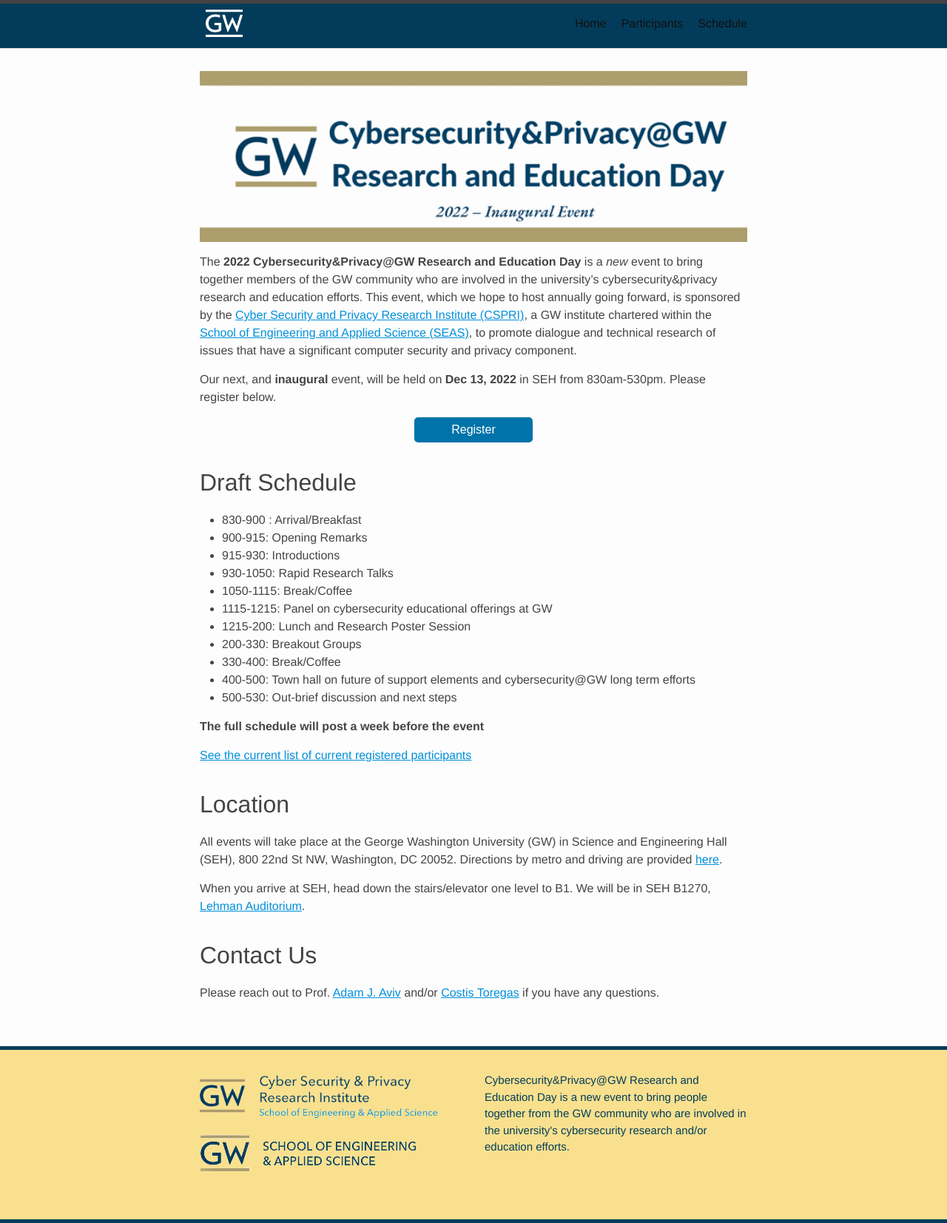
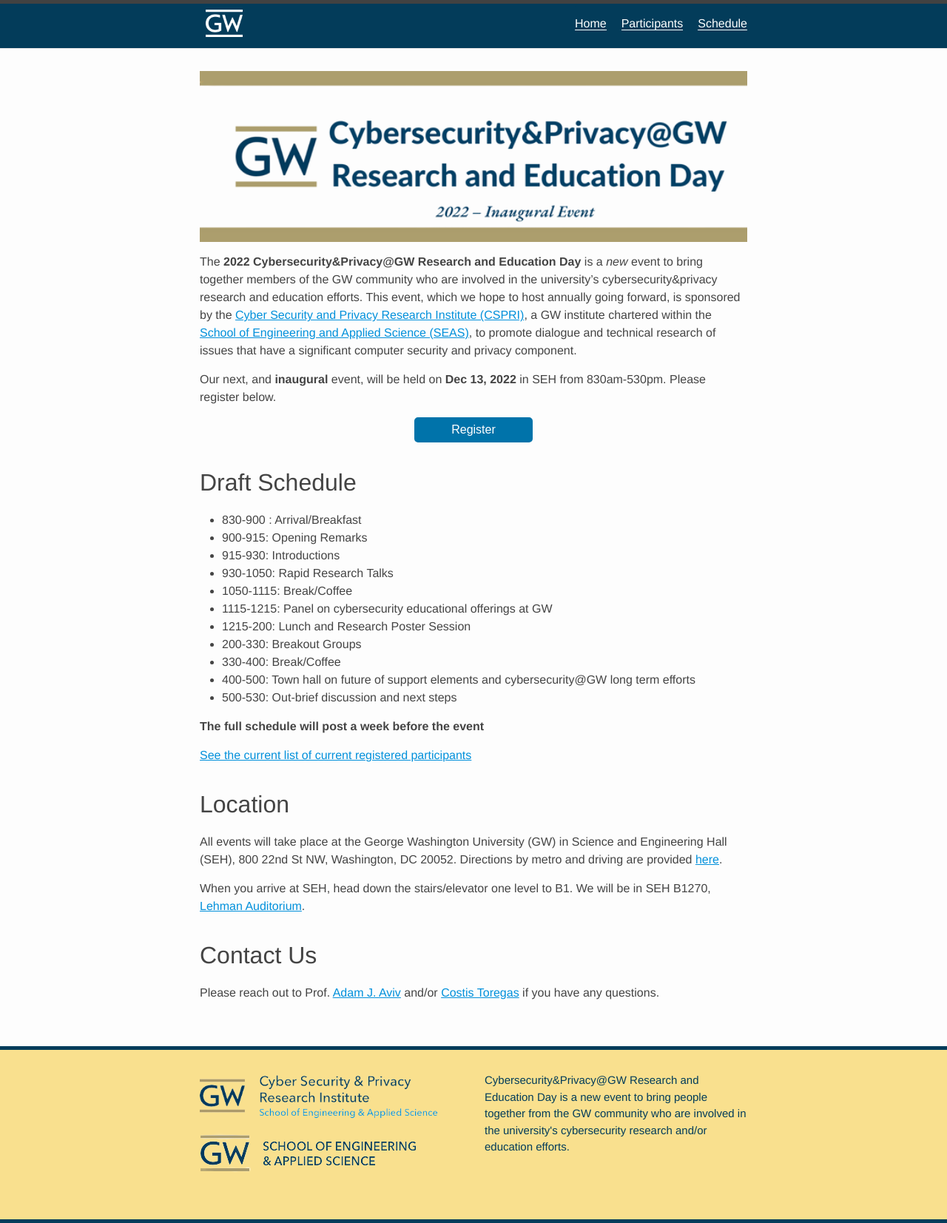
Before and after one commit to gw-cyber-day/gw-cyber-day.github.io, a Jekyll site: the page built from index.md, in a window 1280 px wide. Shown: the whole page at 74% size. Built offline with Jekyll 4.4.1, drawn with Linux system fonts in a browser that asks for light colours; some web fonts are replaced.

Commit message:
updating css

```diff
--- a/_sass/minima/custom-styles.scss
+++ b/_sass/minima/custom-styles.scss
@@ -82,17 +82,27 @@ a {
     background-color: $gw_blue_primary;
 }
 
+.site-nav .page-link{
+    color:white;
+    border-bottom: 1px solid #fff;
+//    text-decoration:underline
+}
+
 .site-header a, .page-link a{
     color: white;
     text-decoration: none;
 
   &:visited {
       color: white;
+      border-bottom: 1px solid #fff;
   }
 
   &:hover {
       color: white;
-      text-decoration: underline;
+//      background-color: $gw_blue_accent;
+//      text-decoration: underline;
+      text-decoration: none;
+      border-bottom: 1px dashed #fff;
   }
 
 }
@@ -208,6 +218,7 @@ a {
   color: white;
 }
 
+
 // .reg-link button:active{
 //     background-color: $gw_blue_primary;
 //     box-shadow: 0 5px #666;
```
